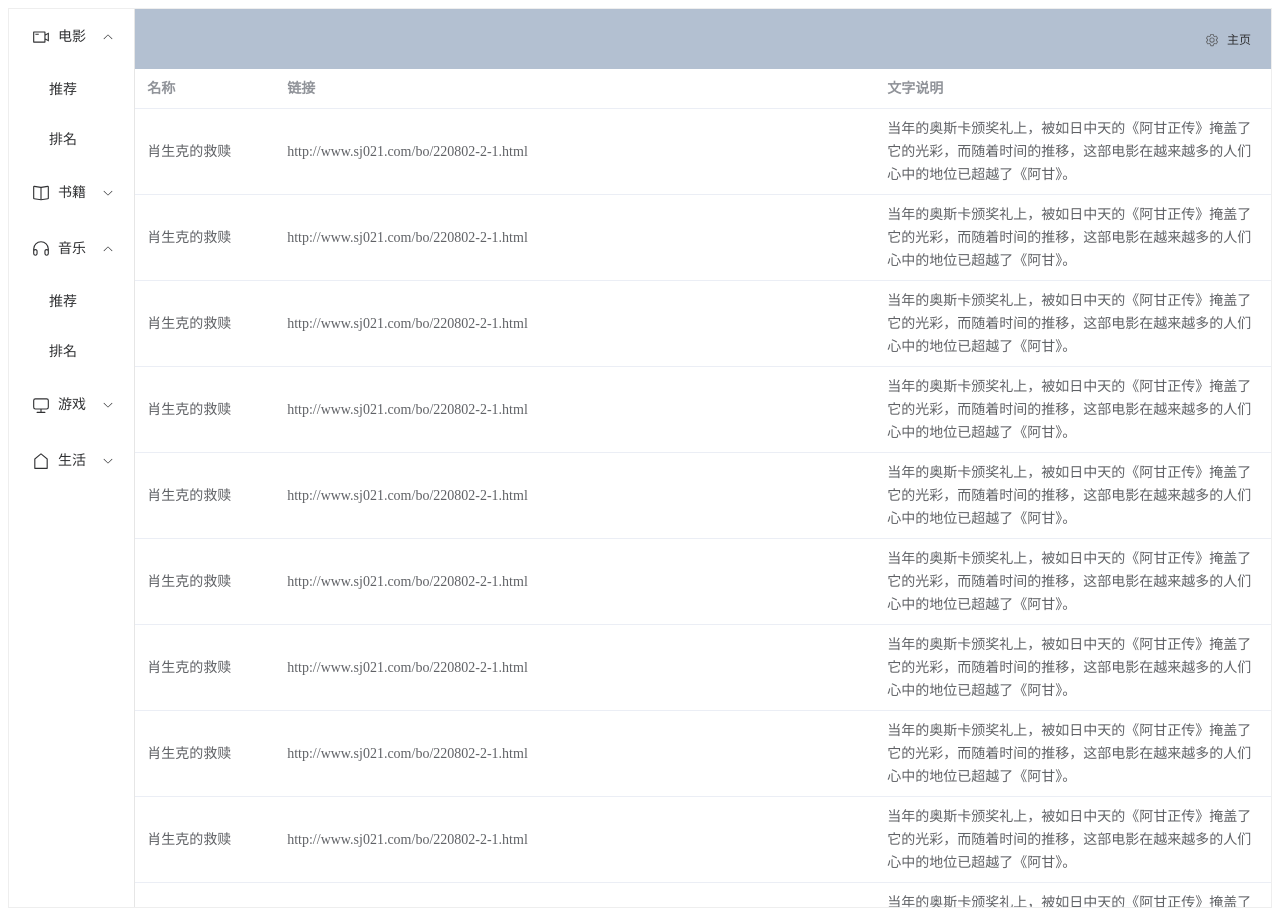
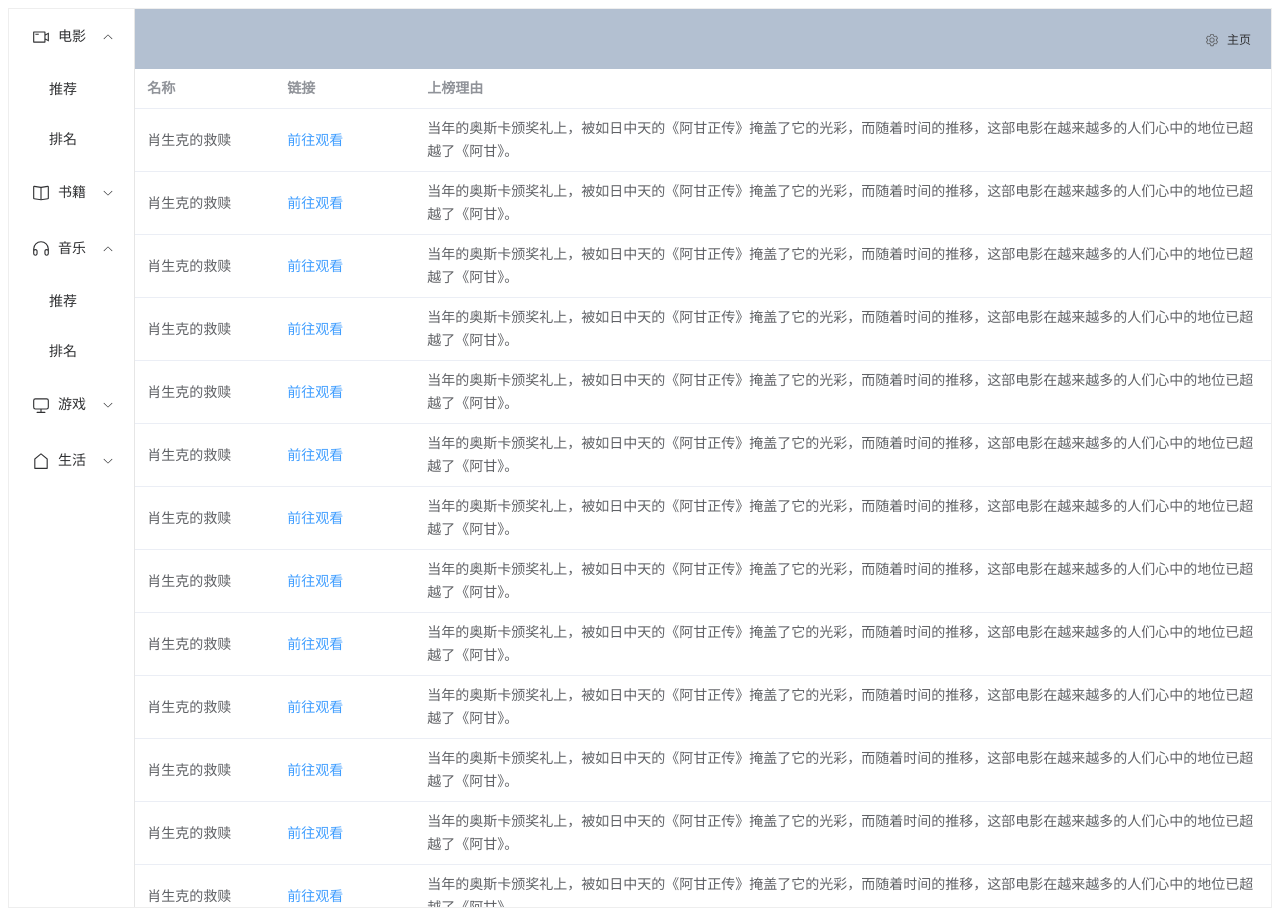
Before and after one commit to noonexie/The-Real-Skins-Square-of-Wuhu-vue, a Vue app: page / in a window 1280 px wide. Built offline with nearby package versions, Linux system fonts and the light colour scheme.

Commit message:
word change

```diff
--- a/index.html
+++ b/index.html
@@ -4,7 +4,7 @@
     <meta charset="UTF-8" />
     <link rel="icon" href="/favicon.ico" />
     <meta name="viewport" content="width=device-width, initial-scale=1.0" />
-    <title>NoOne</title>
+    <title>芜湖真皮广场</title>
   </head>
   <body>
     <div id="app"></div>
--- a/src/App.vue
+++ b/src/App.vue
@@ -10,7 +10,7 @@
             <template #title>
               <el-icon><VideoCamera /></el-icon>电影
             </template>
-            <el-menu-item index="/components/HelloWorld.vue">推荐</el-menu-item>
+            <el-menu-item index="HelloWorld">推荐</el-menu-item>
             <el-menu-item index="1-2">排名</el-menu-item>
           </el-sub-menu>
           <el-sub-menu index="2">
@@ -69,9 +69,10 @@
           <el-table :data="tableData">
             <el-table-column prop="name" label="名称" width="140">
             </el-table-column>
-            <el-table-column prop="url" label="链接" width="600">
+            <el-table-column prop="url" label="链接" width="140">
+              <el-link type="primary" href="http://www.sj021.com/bo/220802-2-1.html" target="_blank" underline>前往观看</el-link>
             </el-table-column>
-            <el-table-column prop="text" label="文字说明"> </el-table-column>
+            <el-table-column prop="text" label="上榜理由"> </el-table-column>
           </el-table>
         </el-scrollbar>
       </el-main>
@@ -81,7 +82,6 @@
 
 <script lang="ts" setup>
 import { ref } from "vue";
-import HelloWorld from "./components/HelloWorld.vue";
 import {
   VideoCamera,
   Headset,
--- a/src/main.js
+++ b/src/main.js
@@ -1,10 +1,29 @@
-import { createApp } from 'vue'
-// import VueRouter from 'vue-router'
-import ElementPlus from 'element-plus'
-import 'element-plus/dist/index.css'
-import App from './App.vue'
+import { createApp } from "vue";
+import { createRouter, createWebHashHistory } from "vue-router";
+import HelloWorld from "./components/HelloWorld.vue";
+import ElementPlus from "element-plus";
+import "element-plus/dist/index.css";
+import App from "./App.vue";
 
-const app = createApp(App)
+const VueRouter = createRouter({
+  history: createWebHashHistory(),
+  routes: [
+    {
+      path: "/",
+      component: HelloWorld,
+    },
+    {
+      path: "/w1",
+      component: HelloWorld,
+    },
+    {
+      path: "/w2",
+      component: HelloWorld,
+    },
+  ],
+});
 
-app.use(ElementPlus)
-app.mount('#app')
+const app = createApp(App);
+app.use(ElementPlus);
+app.use(VueRouter);
+app.mount("#app");
```
Also changed, not shown: src/assets/logo.png, 1 other file (tests, documents, lock files or other folders).
